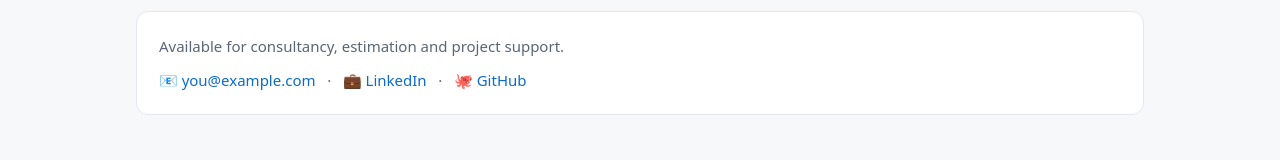
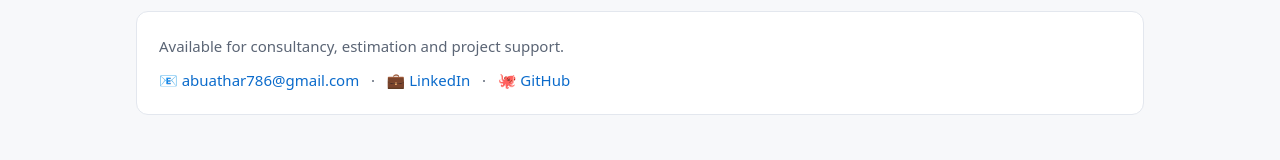
Before and after one commit to Athar9793/Athar9793, a plain HTML site: page index.html in a window 1280 px wide. Shown: the part 1917-2077 px from the top of the page. Drawn offline with Linux system fonts and the light colour scheme.

Commit message:
Update contact email (#2)
* Add MEP consultant portfolio website

Co-Authored-By: Claude Opus 5.5 <noreply@anthropic.com>
Claude-Session: https://claude.ai/code/session_01FzybQSKLeFjmzU2qxCbzAa

* Update contact email

Co-Authored-By: Claude Sonnet 5.5 <noreply@anthropic.com>
Claude-Session: https://claude.ai/code/session_01FzybQSKLeFjmzU2qxCbzAa

---------

Co-authored-by: Claude <noreply@anthropic.com>

```diff
--- a/index.html
+++ b/index.html
@@ -81,7 +81,7 @@ footer{padding:28px 0;color:var(--muted);font-size:14px;border-top:1px solid var
 <section id="contact"><div class="wrap">
 <h2>Contact</h2>
 <div class="card"><p>Available for consultancy, estimation and project support.</p>
-<p style="margin-top:10px">📧 <a href="mailto:you@example.com">you@example.com</a> &nbsp; · &nbsp; 💼 <a href="https://www.linkedin.com/">LinkedIn</a> &nbsp; · &nbsp; 🐙 <a href="https://github.com/Athar9793">GitHub</a></p></div>
+<p style="margin-top:10px">📧 <a href="mailto:abuathar786@gmail.com">abuathar786@gmail.com</a> &nbsp; · &nbsp; 💼 <a href="https://www.linkedin.com/">LinkedIn</a> &nbsp; · &nbsp; 🐙 <a href="https://github.com/Athar9793">GitHub</a></p></div>
 </div></section>
 
 <footer><div class="wrap">© 2026 Athar · MEP Consultant</div></footer>
```
